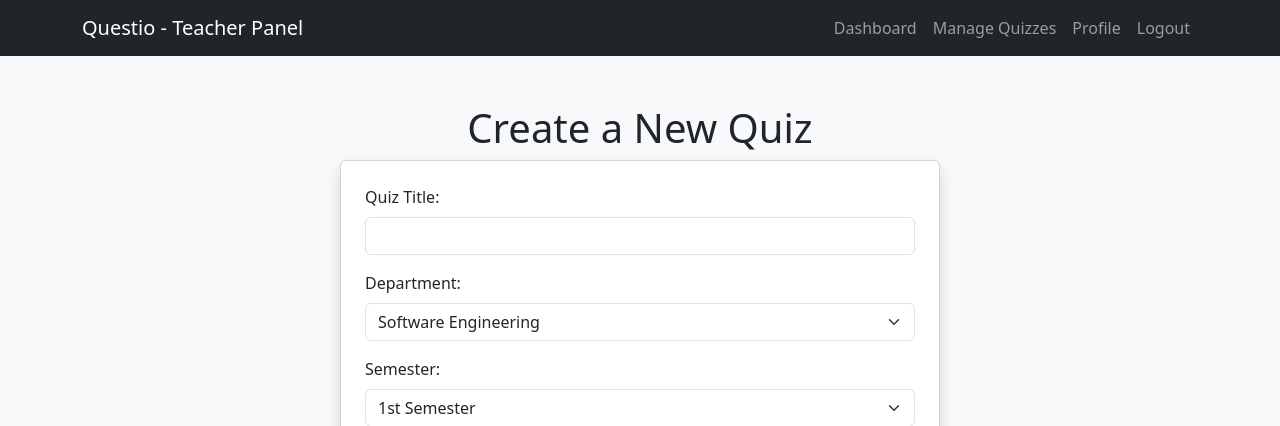
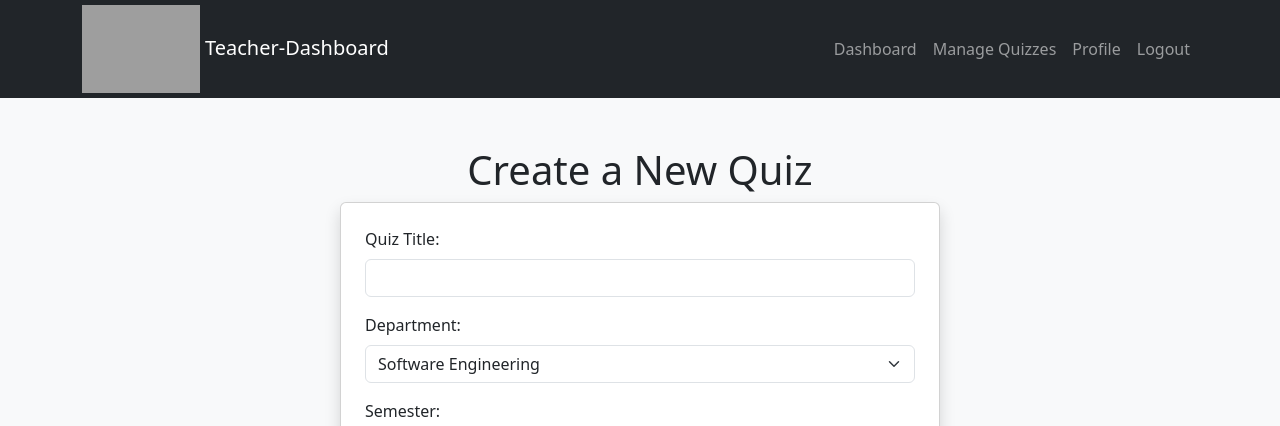
Before and after one commit to memoo-design/questio, a PHP site: page /pages/teacher/quiz_create.php in a window 1280 px wide. Shown: the top 426 px of the page. Run offline with PHP 8.4, Linux system fonts and the light colour scheme; the visitor is signed in with stand-in values (Sample User, id 1); grey boxes are pictures that could not be loaded.

Commit message:
changes in teacher_header

```diff
--- a/components/teacher_header.php
+++ b/components/teacher_header.php
@@ -1,7 +1,10 @@
-
-<nav class="navbar navbar-expand-lg navbar-dark bg-dark">
+<nav class="navbar navbar-expand-lg navbar-dark bg-dark py-0">
     <div class="container">
-        <a class="navbar-brand" href="#">Questio - Teacher Panel</a>
+          <!-- Logo -->
+          <a class="navbar-brand ms-0" href="teacher_dashboard.php">
+            <img src="../../public/images/logo.png"  width="20%" alt="Questio-Logo" class="logo">
+            Teacher-Dashboard
+        </a>
 
         <!-- Toggle button for mobile view -->
         <button class="navbar-toggler" type="button" data-bs-toggle="collapse" data-bs-target="#navbarNav" aria-controls="navbarNav" aria-expanded="false" aria-label="Toggle navigation">
```
